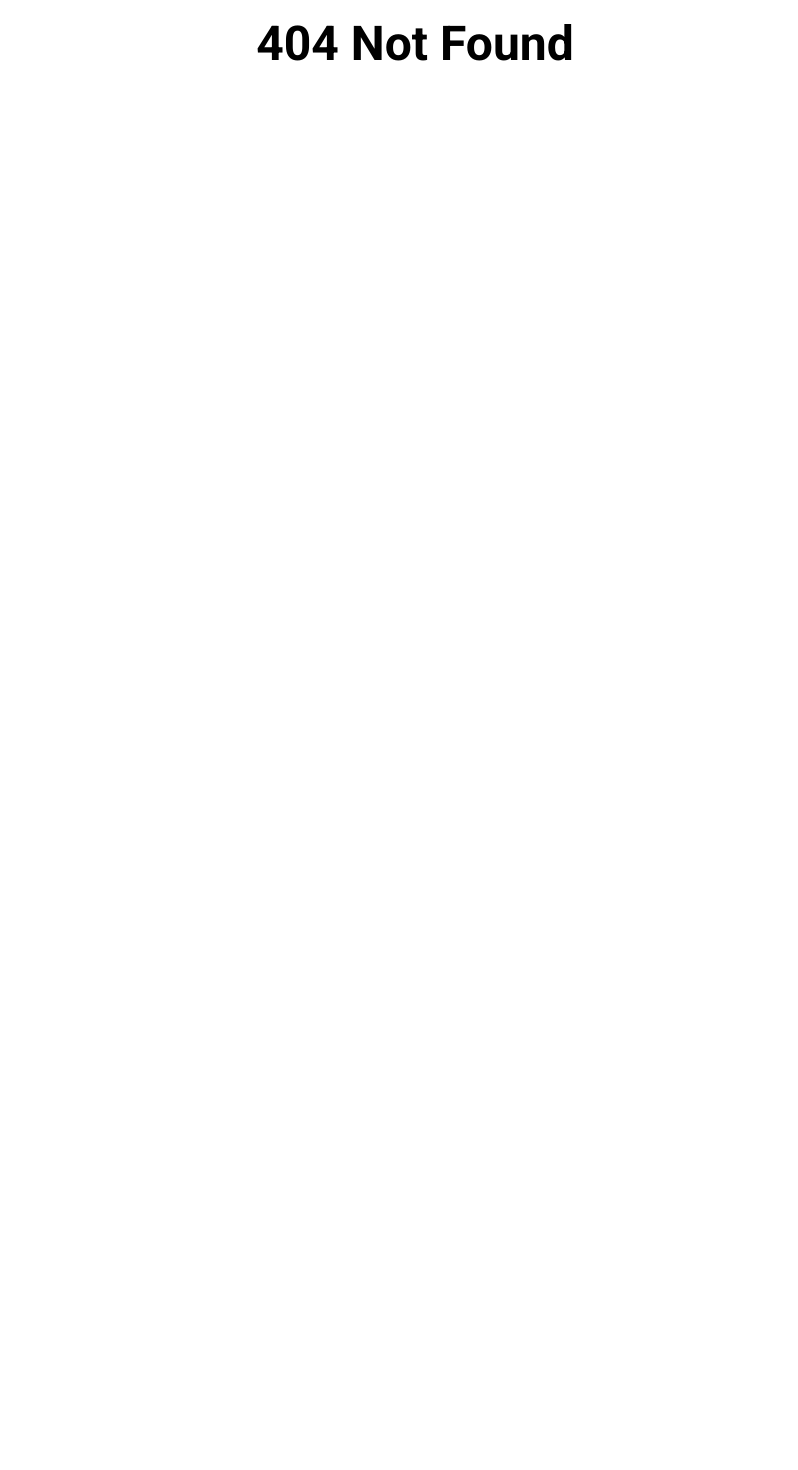
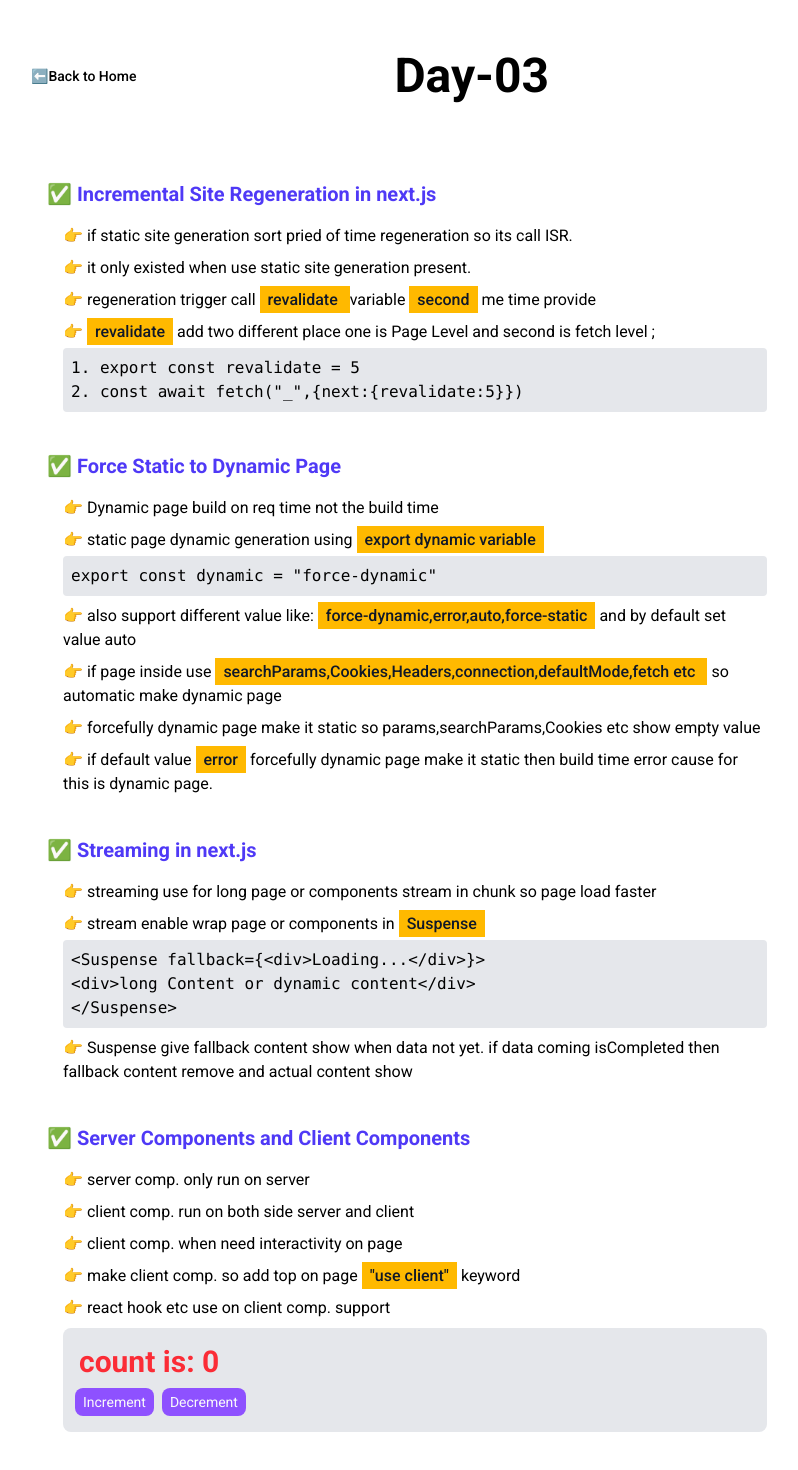
Before and after one commit to dhirajaryaa/winter-arc, a Next.js app: page /day04 in a window 1280 px wide. Before the commit this address had no page. Shown: the part 136-1606 px from the top of the page, without its empty margins (225-1023 px from the left). Before the commit the page ends 1028 px from the top, so only its background shows below. Built offline with nearby package versions, Linux system fonts and the light colour scheme.

Commit message:
add today learning afternoon time

```diff
--- a/src/app/day03/page.jsx
+++ b/src/app/day03/page.jsx
@@ -1,7 +1,6 @@
 import Section from '@/components/Section'
 import VideoAdd from '@/components/VideoAdd'
 import Link from 'next/link'
-import React from 'react'
 
 function day3Page() {
     return (
--- /dev/null
+++ b/src/app/day04/[blogId]/page.jsx
@@ -0,0 +1,27 @@
+export const dynamicParams = false;
+export const revalidate = 5;
+
+export function generateStaticParams() {
+    return [
+        { blogId: "1" },
+        { blogId: "2" },
+        { blogId: "3" }
+    ]
+}
+
+async function page({ params }) {
+    const { blogId } = await params;
+    // const res = await fetch("_", {
+    //     next: { revalidate: 5 }
+    // });
+    // const data = await res.json();
+    return (
+        <main className="w-full min-h-screen my-30 p-5">
+            <h1 className="text-2xl text-center">This page is dynamic and generate static with generateStaticParams fn. call on build</h1>
+            <p className="text-2xl text-center bg-violet-500">This is Params: {blogId}</p>
+
+        </main>
+    )
+}
+
+export default page
--- /dev/null
+++ b/src/app/day04/page.jsx
@@ -0,0 +1,73 @@
+import ClientCom from "@/components/ClientCom"
+import Section from "@/components/Section"
+import VideoAdd from "@/components/VideoAdd"
+import Link from "next/link"
+
+export const dynamic = "force-dynamic"
+
+function day4Page() {
+    return (
+        <main className="w-full min-h-screen my-18" aria-labelledby="day02">
+            <div className="space-x-2 flex items-center justify-between">
+                <Link href="/" className="text-sm font-medium shrink-0">
+                    ⬅️Back to Home
+                </Link>
+                <h1
+                    id="day02"
+                    className="flex-1 text-5xl font-semibold text-center my-10"
+                    aria-level={2}
+                >
+                    Day-03
+                </h1>
+            </div>
+
+            {/* <VideoAdd videoLink="https://www.youtube.com/embed/pvuy-0YhuDs?si=mbU4oFUEJVg7tFrm" /> */}
+
+            <Section isCompleted={true} title='Incremental Site Regeneration in next.js'>
+                <p className="mt-2">👉 if static site generation sort pried of time regeneration so its call ISR. </p>
+                <p className="mt-2">👉 it only existed when use static site generation present.</p>
+                <p className="mt-2">👉 regeneration trigger call <span className="highlighted">revalidate </span> variable <span className="highlighted">second</span> me time provide  </p>
+                <div className="mt-2">
+                    <p className="mt-2">👉 <span className="highlighted">revalidate</span> add two different place one is Page Level and second is fetch level ; </p>
+                    <pre className="p-2 mt-1 bg-gray-200 rounded overflow-auto whitespace-pre-wrap wrap-break-word">
+                        <code className="wrap-break-word whitespace-pre-wrap">{`1. export const revalidate = 5
+2. const await fetch("_",{next:{revalidate:5}})`}</code>
+                    </pre>
+                </div>
+            </Section>
+
+            <Section isCompleted={true} title={'Force Static to Dynamic Page '}>
+                <p className="mt-2">👉 Dynamic page build on req time not the build time</p>
+                <p className="mt-2">👉 static page dynamic generation using <span className="highlighted">export dynamic variable</span></p>
+                <pre className="p-2 mt-1 bg-gray-200 rounded overflow-auto whitespace-pre-wrap wrap-break-word">
+                    <code className="wrap-break-word whitespace-pre-wrap">{`export const dynamic = "force-dynamic"`}</code>
+                </pre>
+                <p className="mt-2">👉 also support different value like: <span className="highlighted">force-dynamic,error,auto,force-static</span> and by default set value auto</p>
+                <p className="mt-2">👉 if page inside use <span className="highlighted overflow-auto whitespace-pre-wrap wrap-break-word">searchParams,Cookies,Headers,connection,defaultMode,fetch etc </span> so automatic make dynamic page</p>
+                <p className="mt-2">👉 forcefully dynamic page make it static so params,searchParams,Cookies etc show empty value</p>
+                <p className="mt-2">👉 if default value <span className="highlighted">error</span> forcefully dynamic page make it static then build time error cause for this is dynamic page.</p>
+            </Section>
+
+            <Section isCompleted={true} title='Streaming in next.js'>
+                <p className="mt-2">👉 streaming use for long page or components stream in chunk so page load faster</p>
+                <p className="mt-2">👉 stream enable wrap page or components in <span className="highlighted">Suspense</span></p>
+                <pre className="p-2 mt-1 bg-gray-200 rounded overflow-auto whitespace-pre-wrap wrap-break-word">
+                    <code className="wrap-break-word whitespace-pre-wrap">{`<Suspense fallback={<div>Loading...</div>}>
+<div>long Content or dynamic content</div>
+</Suspense>`}</code>
+                </pre>
+                <p className="mt-2">👉 Suspense give fallback content show when data not yet. if data coming isCompleted then fallback content remove and actual content show</p>
+            </Section>
+            <Section isCompleted={true} title='Server Components and Client Components'>
+                <p className="mt-2">👉 server comp. only run on server</p>
+                <p className="mt-2">👉 client comp. run on both side server and client</p>
+                <p className="mt-2">👉 client comp. when need interactivity on page</p>
+                <p className="mt-2">👉 make client comp. so add top on page <span className="highlighted">"use client"</span> keyword</p>
+                <p className="mt-2">👉 react hook etc use on client comp. support</p>
+                <ClientCom />
+            </Section>
+        </main>
+    )
+}
+
+export default day4Page
--- a/src/app/page.jsx
+++ b/src/app/page.jsx
@@ -23,6 +23,9 @@
           <Link href="/day03" className="block text-lg font-semibold text-emerald-500 hover:text-emerald-700">
             Day 03↗️
           </Link>
+          <Link href="/day04" className="block text-lg font-semibold text-emerald-500 hover:text-emerald-700">
+            Day 04↗️
+          </Link>
         </nav>
       </div>
     </main>
--- /dev/null
+++ b/src/components/ClientCom.jsx
@@ -0,0 +1,17 @@
+"use client"
+import { useState } from "react"
+
+function ClientCom() {
+    const [count, setCount] = useState(0)
+    return (
+        <div className="mt-2 bg-gray-200 p-2 rounded-lg ">
+            <div className="p-2 text-3xl font-extrabold text-red-500">count is: {count}</div>
+            <div className="space-x-2 space-y-2">
+            <button className="px-2 py-1 bg-violet-500 text-sm mx-1 text-gray-50 rounded-lg hover:bg-violet-700" onClick={() => setCount(count + 1)}>Increment </button>
+            <button className="px-2 py-1 bg-violet-500 text-sm mx-1 text-gray-50 rounded-lg hover:bg-violet-700" onClick={() => setCount(count - 1)}>Decrement </button>
+            </div>
+        </div>
+    )
+}
+
+export default ClientCom
```
